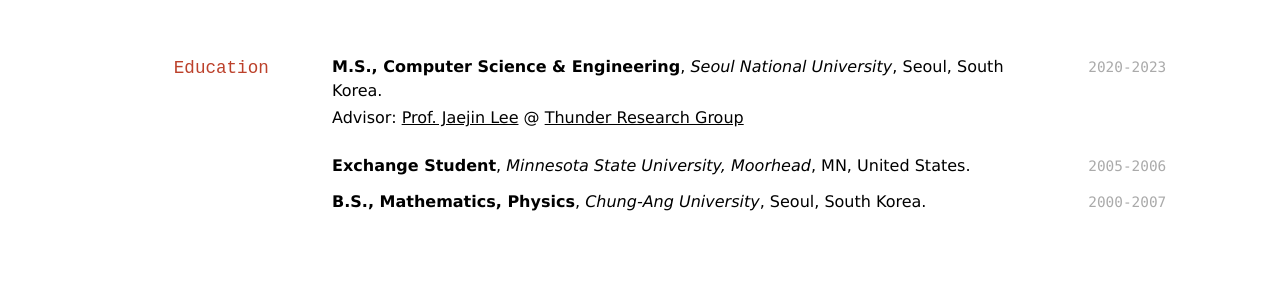
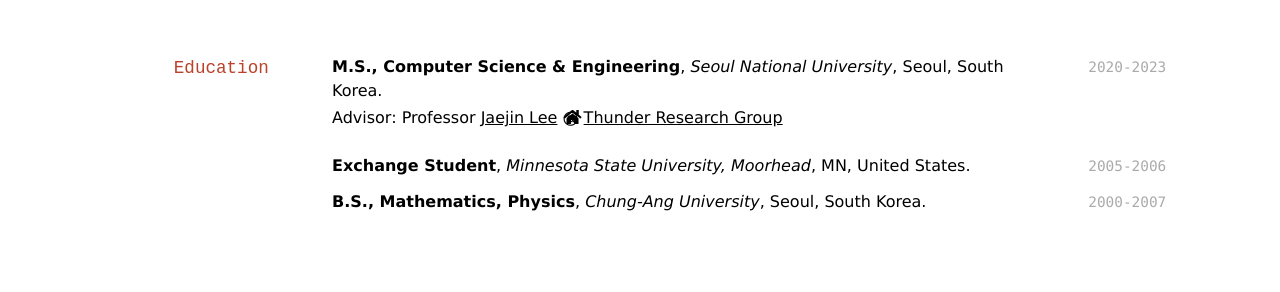
Before and after one commit to Jaeki/jaeki.github.io, a Jekyll site: the page built from index.md, in a window 1280 px wide. Shown: the part 293-585 px from the top of the page. Built offline with Jekyll 4.4.1, drawn with Linux system fonts in a browser that asks for light colours; nearby versions of some CDN libraries; a style sheet for code colours, icons or effects is not loaded.

Commit message:
Update index.md

```diff
--- a/index.md
+++ b/index.md
@@ -19,7 +19,7 @@ Suwon<br/>
 
 `2020-2023`
 **M.S., Computer Science & Engineering**, *Seoul National University*, Seoul, South Korea.<br/>
-- Advisor: <a href="https://sites.google.com/view/jaejinlee">Prof. Jaejin Lee</a> @ <a href="http://aces.snu.ac.kr">Thunder Research Group</a>
+- Advisor: Professor <a href="https://sites.google.com/view/jaejinlee">Jaejin Lee</a> @ <a href="http://aces.snu.ac.kr"><i class="fas fa-home"></i>Thunder Research Group</a>
 
 
 `2005-2006`
```
